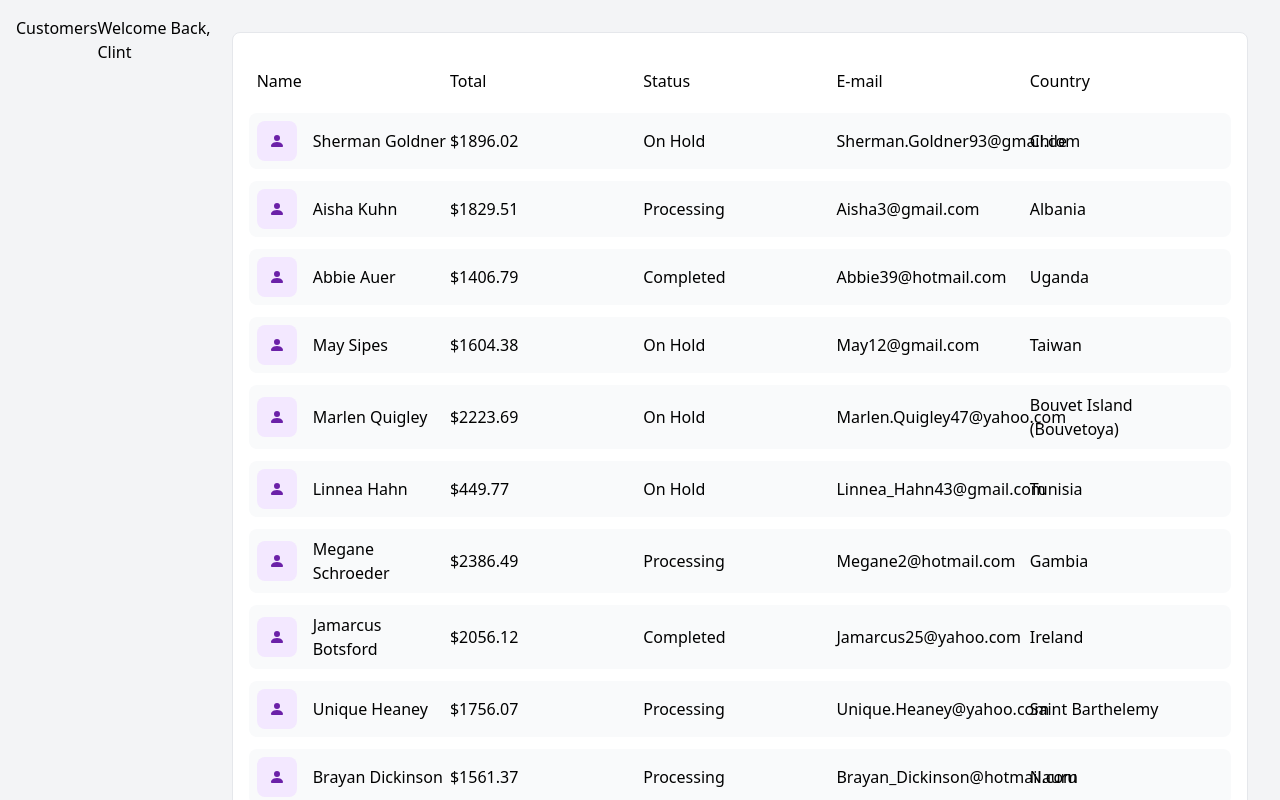
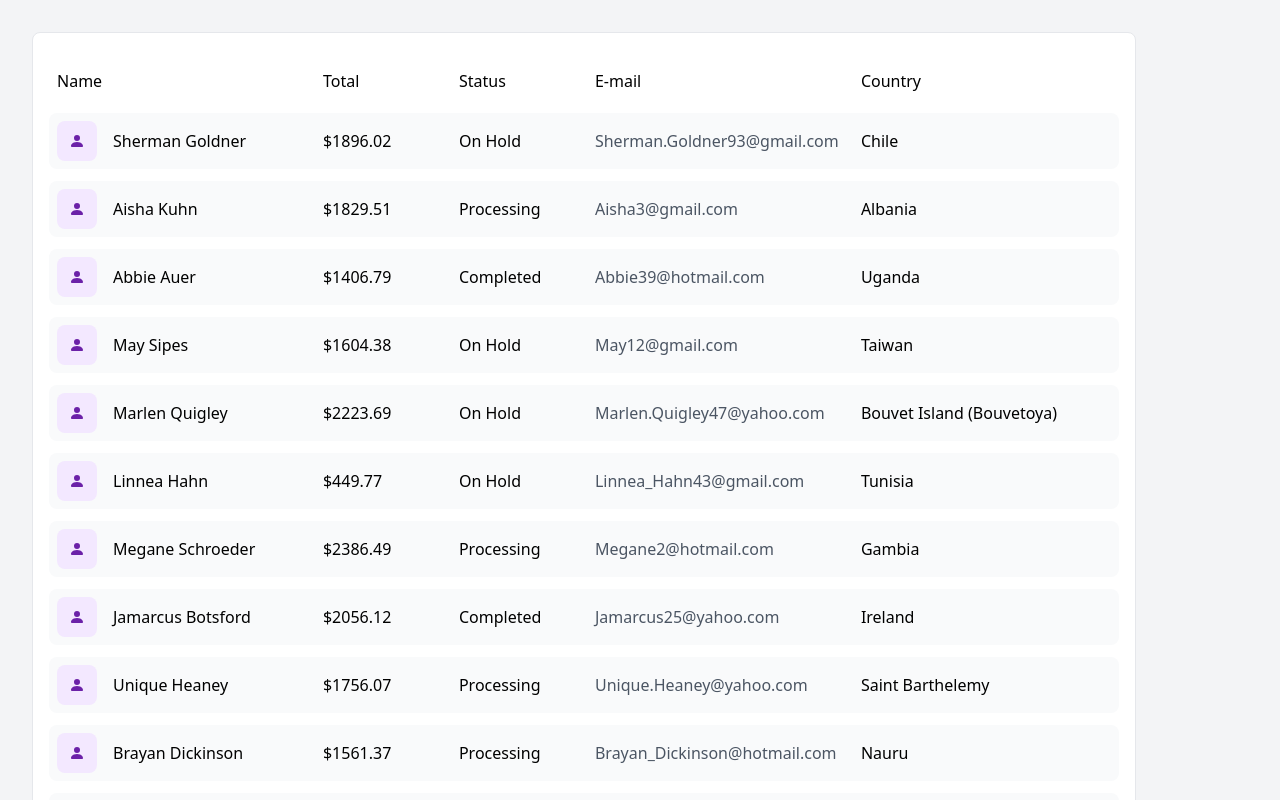
Before and after one commit to line-em/next-dashboard, a Next.js app: page /customers in a window 1280 px wide. Shown: the top 800 px of the page. Built offline with nearby package versions, Linux system fonts and the light colour scheme.

Commit message:
refactor getusers

```diff
--- /dev/null
+++ b/src/components/Header.tsx
@@ -0,0 +1,34 @@
+import React from "react";
+import { BsFillHouseDoorFill } from "react-icons/bs";
+
+const Header = () => {
+	const names: Array<string> = [
+		"Basil",
+		"Cedric",
+		"Daisy",
+		"Fern",
+		"Hazel",
+		"Iris",
+		"Lily",
+		"Olive",
+		"Rose",
+		"Willow"
+	];
+
+	const getCurrentAdmin = (names: Array<string>) =>
+		names[~~(Math.random() * names.length)];
+
+	return (
+		<header className="flex justify-between items-center px-4 py-3 bg-purple-100 text-purple-800">
+			<h2>Dashboard</h2>
+			<div className="flex items-center gap-2">
+				<h2>
+					Welcome Back, <strong>{getCurrentAdmin(names)}</strong>
+				</h2>
+				<BsFillHouseDoorFill className="cursor-pointer" />
+			</div>
+		</header>
+	);
+};
+
+export default Header;
--- /dev/null
+++ b/src/components/TopCards.tsx
@@ -0,0 +1,37 @@
+import React from "react";
+
+const TopCards = () => {
+	return (
+		<div className="grid lg:grid-cols-5 gap-4 p-4">
+			<div className="lg:col-span-2 col-span-1 bg-white flex justify-between w-full border p-4 rounded-lg">
+				<div className="flex flex-col w-full pb-4">
+					<p className="text-2xl font-bold">$7,846</p>
+					<p className="text-gray-600">Daily Revenue</p>
+				</div>
+				<p className="bg-green-200 flex justify-center items-center p-2 rounded-lg">
+					<span className="text-green-700 text-lg">+18%</span>
+				</p>
+			</div>
+			<div className="lg:col-span-2 col-span-1 bg-white flex justify-between w-full border p-4 rounded-lg">
+				<div className="flex flex-col w-full pb-4">
+					<p className="text-2xl font-bold">$1,437,876</p>
+					<p className="text-gray-600">YTD Revenue</p>
+				</div>
+				<p className="bg-green-200 flex justify-center items-center p-2 rounded-lg">
+					<span className="text-green-700 text-lg">+11%</span>
+				</p>
+			</div>
+			<div className="bg-white flex justify-between w-full border p-4 rounded-lg">
+				<div className="flex flex-col w-full pb-4">
+					<p className="text-2xl font-bold">11,437</p>
+					<p className="text-gray-600">Customers</p>
+				</div>
+				<p className="bg-green-200 flex justify-center items-center p-2 rounded-lg">
+					<span className="text-green-700 text-lg">+17%</span>
+				</p>
+			</div>
+		</div>
+	);
+};
+
+export default TopCards;
--- a/src/fixtures/generateUsers.ts
+++ /dev/null
@@ -1,24 +0,0 @@
-import { faker } from "@faker-js/faker";
-
-export interface User {
-	id: string;
-	name: string;
-	total: string;
-	status: string;
-	country: string;
-	email: string;
-}
-
-export const createUser = (): User => {
-	const firstName = faker.name.firstName();
-	const lastName = faker.name.lastName();
-
-	return {
-		id: faker.datatype.uuid(),
-		name: firstName + " " + lastName,
-		total: faker.finance.amount(5, 2500, 2, "$"),
-		status: faker.helpers.arrayElement(["On Hold", "Processing", "Completed"]),
-		country: faker.address.country(),
-		email: faker.internet.email(firstName, lastName)
-	};
-};
--- /dev/null
+++ b/src/fixtures/getUsers.ts
@@ -0,0 +1,29 @@
+import { faker } from "@faker-js/faker";
+
+export interface User {
+	id: string;
+	name: string;
+	total: string;
+	status: string;
+	country: string;
+	email: string;
+}
+
+export const getUsers = (count: number): Array<User> => {
+	const users: Array<User> = [];
+
+	for (let i = 0; i < count; i++) {
+		const firstName = faker.name.firstName();
+		const lastName = faker.name.lastName();
+		users.push({
+			id: faker.datatype.uuid(),
+			name: firstName + " " + lastName,
+			total: faker.finance.amount(5, 2500, 2, "$"),
+			status: faker.helpers.arrayElement(["On Hold", "Processing", "Completed"]),
+			country: faker.address.country(),
+			email: faker.internet.email(firstName, lastName)
+		});
+	}
+
+	return users;
+};
--- a/src/pages/api/getUsers.ts
+++ /dev/null
@@ -1,25 +0,0 @@
-// Next.js API route support: https://nextjs.org/docs/api-routes/introduction
-import type { NextApiRequest, NextApiResponse } from "next";
-import { User, createUser } from "@/fixtures/generateUsers";
-
-const getUsers = (req: NextApiRequest, res: NextApiResponse<User[]>) => {
-	const users: User[] = [];
-	for (let i = 0; i < 20; i++) {
-		const user = createUser();
-		users.push(user);
-	}
-	res.status(200).json(users);
-};
-export default getUsers;
-
-// export default function handler(
-//   req: NextApiRequest,
-//   res: NextApiResponse<User[]>
-// ) {
-//   const users: User[] = [];
-//   for (let i = 0; i < 20; i++) {
-// 		const user = createUser();
-// 		users.push(user);
-//   }
-//   res.status(200).json(users)
-// }
--- a/src/pages/customers.tsx
+++ b/src/pages/customers.tsx
@@ -1,7 +1,7 @@
 import React from "react";
 import { GetStaticProps } from "next";
-import { BsPersonFill, BsThreeDotsVertical } from "react-icons/bs";
-import { User } from "@/fixtures/generateUsers";
+import { BsPersonFill } from "react-icons/bs";
+import { getUsers, User } from "@/fixtures/getUsers";
 
 interface Props {
 	users: User[];
@@ -10,47 +10,48 @@ interface Props {
 const customers = ({ users }: Props) => {
 	return (
 		<main className="bg-gray-100 min-h-screen">
-			<section className="flex justify-between p-4">
-				<h2>Customers</h2>
-				<h2>Welcome Back, Clint</h2>
-				<header className="p-4">
+			<section className="flex justify-between sm:p-4">
+				<section className="sm:p-4">
 					<div className="w-full m-auto p-4 border rounded-lg bg-white overflow-y-auto">
-						<div className="my-3 p-2 grid md:grid-cols-5 sm:grid-cols-3 grid-cols-2 items-center justify-between cursor-pointer">
+						<div className="my-3 p-2 grid lg:grid-cols-table sm:grid-cols-3 grid-cols-2 items-center justify-between cursor-pointer gap-4">
 							<span>Name</span>
-							<span className="sm:text-left text-right">Total</span>
-							<span className="hidden md:grid">Status</span>
-							<span className="hidden sm:grid">E-mail</span>
-							<span className="hidden sm:grid">Country</span>
+							<span className="sm:text-left text-right max-w-fit">
+								Total
+							</span>
+							<span className="hidden sm:grid">Status</span>
+							<span className="hidden lg:grid">E-mail</span>
+							<span className="hidden lg:grid">Country</span>
 						</div>
 						<ul>
 							{users.map((user) => (
 								<li
 									key={user.id}
-									className="bg-gray-50 hover:bg-gray-100 rounded-lg my-3 p-2 grid md:grid-cols-5 sm:grid-cols-3 grid-cols-2 items-center justify-between cursor-pointer"
+									className="bg-gray-50 hover:bg-gray-100 rounded-lg my-3 p-2 grid lg:grid-cols-table sm:grid-cols-3 grid-cols-2 items-center justify-between cursor-pointer gap-4"
 								>
 									<div className="flex items-center">
 										<div className="bg-purple-100 p-3 rounded-lg">
 											<BsPersonFill className="text-purple-800" />
 										</div>
-										<p className="pl-4">{user.name}</p>
+										<p className="pl-4 md:flex">{user.name}</p>
 									</div>
 									<p>{user.total}</p>
-									<p>{user.status}</p>
-									<p>{user.email}</p>
-									<p>{user.country}</p>
+									<p className="hidden sm:grid">{user.status}</p>
+									<p className="hidden md:grid text-gray-600 sm:text-left text-right">
+										{user.email}
+									</p>
+									<p className="hidden lg:grid">{user.country}</p>
 								</li>
 							))}
 						</ul>
 					</div>
-				</header>
+				</section>
 			</section>
 		</main>
 	);
 };
 
 export const getStaticProps: GetStaticProps<Props> = async () => {
-	const res = await fetch("http://localhost:3000/api/getUsers");
-	const users = await res.json();
+	const users = getUsers(20);
 	return {
 		props: { users }
 	};
--- a/src/pages/index.tsx
+++ b/src/pages/index.tsx
@@ -1,5 +1,7 @@
 import Head from "next/head";
 import { Rubik } from "@next/font/google";
+import Header from "@/components/Header";
+import TopCards from "@/components/TopCards";
 
 const rubik = Rubik({ subsets: ["latin"] });
 
@@ -17,8 +19,10 @@ export default function Home() {
 					}
 				`}</style>
 			</Head>
-			<main>
-				<h1 className="text-3xl font-bold underline">Hello world!</h1>
+			<main className="bg-neutral-100 min-h-screen">
+				<Header />
+				<TopCards />
+				<div className="p-4 grid md:grid-cols-3 grid-cols-1 gap-4"></div>
 			</main>
 		</>
 	);
--- a/tailwind.config.js
+++ b/tailwind.config.js
@@ -9,7 +9,11 @@ module.exports = {
 		"./src/**/*.{js,ts,jsx,tsx}"
 	],
 	theme: {
-		extend: {}
+		extend: {
+			gridTemplateColumns: {
+				table: "1fr minmax(0, 120px) minmax(0, 120px) repeat(2, minmax(auto, 1fr))"
+			}
+		}
 	},
 	plugins: []
 };
```
Also changed, not shown: src/pages/api/_getUsers.ts (added, +13 -0 lines), src/components/BarChart.tsx (added), src/components/RecentOrders.tsx (added), src/components/Sidebar.tsx (added).
